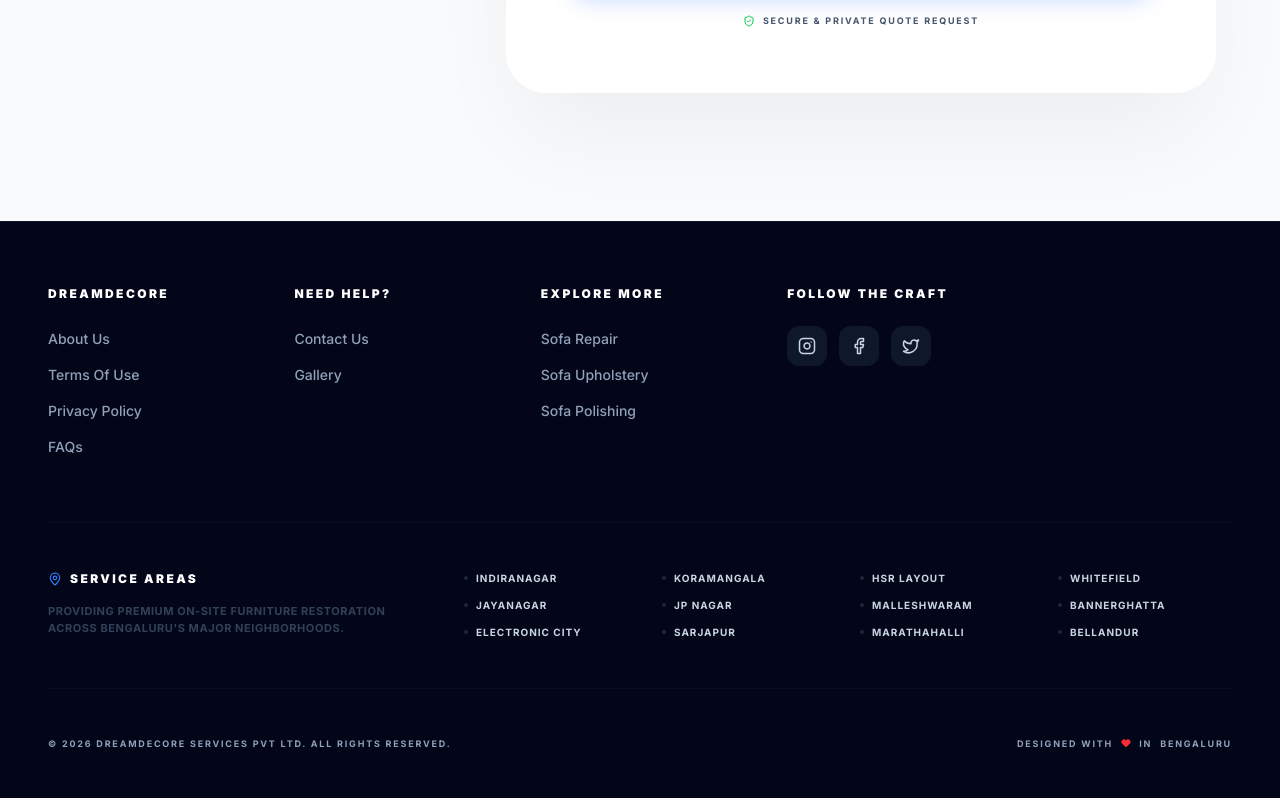
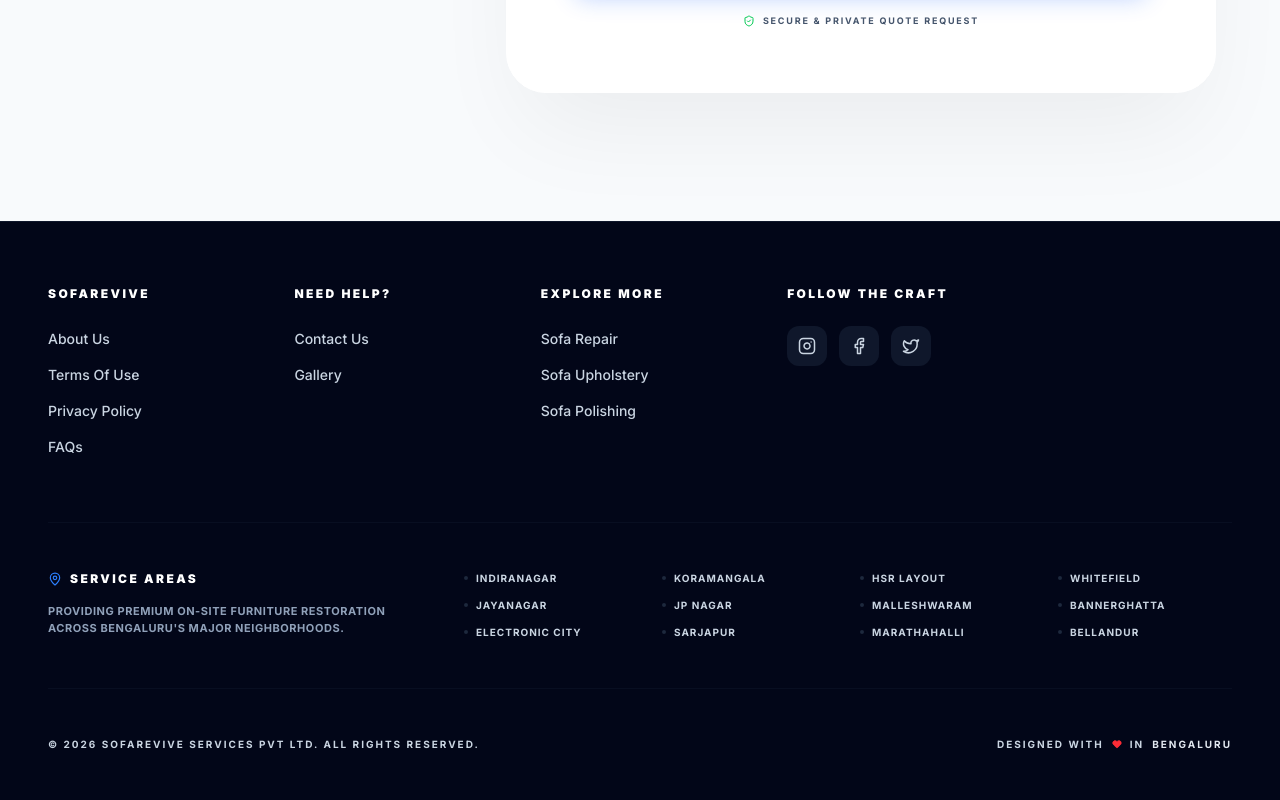
Before and after one commit to Prince8488/sofa-revive, a Next.js app: page /quote in a window 1280 px wide. Shown: the part 1167-1967 px from the top of the page. Built offline with nearby package versions, Linux system fonts and the light colour scheme.

Commit message:
fix accessbility and permormance

```diff
--- a/app/page.tsx
+++ b/app/page.tsx
@@ -8,12 +8,14 @@ import WhyChooseUS from "@/components/layout/sections/WhyChooseUs";
 export default function UrbanSofaMobile() {
   return (
     <div className="bg-white min-h-screen font-sans text-slate-900 selection:bg-blue-100 pb-20 md:pb-0">
+      <main>
         <Hero />
         <OurServices />
         <WhyChooseUS />
         <Testimonials />
         <Sticky />
         <FloatingSticky />
+      </main>
     </div>
   );
 }
--- a/components/layout/Footer.tsx
+++ b/components/layout/Footer.tsx
@@ -6,7 +6,7 @@ import { Facebook, Instagram, Twitter, Heart, MapPin } from "lucide-react";
 
 const FOOTER_DATA = {
   company: {
-    title: "DreamDecore",
+    title: "SofaRevive",
     links: [
       { label: "About Us", href: "/about" },
       { label: "Terms Of Use", href: "/terms-of-use" },
@@ -48,15 +48,17 @@ const serviceAreas = [
 
 const FooterSection = ({ title, links }: { title: string; links: any[] }) => (
   <nav className="flex flex-col space-y-6" aria-label={`${title} navigation`}>
-    <h4 className="text-white font-black uppercase tracking-[0.2em] text-[10px] md:text-xs">
+    {/* FIX 1: Changed h4 to p/span to fix heading hierarchy levels */}
+    <p className="text-white font-black uppercase tracking-[0.2em] text-[10px] md:text-xs">
       {title}
-    </h4>
+    </p>
     <ul className="flex flex-col space-y-3">
       {links.map((link) => (
         <li key={link.label}>
           <Link
             href={link.href}
-            className="text-xs md:text-sm font-medium transition-colors hover:text-blue-500 text-slate-400 focus:outline-none focus:text-blue-400"
+            // FIX 2: Darkened text-slate-400 to text-slate-300 for better contrast on dark bg
+            className="text-xs md:text-sm font-medium transition-colors hover:text-blue-400 text-slate-300 focus:outline-none focus:ring-1 focus:ring-blue-500 rounded"
           >
             {link.label}
           </Link>
@@ -88,12 +90,13 @@ export default function Footer() {
 
           <div className="col-span-2 lg:col-span-2 space-y-8">
             <section aria-labelledby="social-heading">
-              <h4
+              {/* FIX 3: Changed h4 to p */}
+              <p
                 id="social-heading"
                 className="text-white font-black uppercase tracking-[0.2em] text-[10px] md:text-xs mb-6"
               >
                 Follow the craft
-              </h4>
+              </p>
               <div className="flex gap-3">
                 {[
                   { Icon: Instagram, label: "Instagram" },
@@ -104,7 +107,7 @@ export default function Footer() {
                     key={idx}
                     href="#"
                     aria-label={`Visit our ${label} page`}
-                    className="w-10 h-10 rounded-xl bg-slate-900 flex items-center justify-center hover:bg-blue-600 hover:text-white transition-all active:scale-90 focus:ring-2 focus:ring-blue-500 focus:outline-none"
+                    className="w-10 h-10 rounded-xl bg-slate-900 text-slate-300 flex items-center justify-center hover:bg-blue-600 hover:text-white transition-all active:scale-90 focus:ring-2 focus:ring-blue-500 focus:outline-none"
                   >
                     <Icon size={18} aria-hidden="true" />
                   </Link>
@@ -114,15 +117,16 @@ export default function Footer() {
           </div>
         </div>
 
-        {/* SERVICE AREAS SECTION (SEO BOOST) */}
+        {/* SERVICE AREAS SECTION */}
         <div className="py-12 border-y border-slate-900/50 mb-12">
           <div className="flex flex-col lg:flex-row gap-8 items-start">
             <div className="lg:w-1/3">
-              <h4 className="text-white font-black uppercase tracking-[0.2em] text-[10px] md:text-xs mb-4 flex items-center gap-2">
+              <p className="text-white font-black uppercase tracking-[0.2em] text-[10px] md:text-xs mb-4 flex items-center gap-2">
                 <MapPin size={14} className="text-blue-500" />
                 Service Areas
-              </h4>
-              <p className="text-[11px] leading-relaxed text-slate-700 uppercase font-bold tracking-wider">
+              </p>
+              {/* FIX 4: Changed text-slate-700 (failed audit) to text-slate-400 for better visibility on dark bg */}
+              <p className="text-[11px] leading-relaxed text-slate-400 uppercase font-bold tracking-wider">
                 Providing premium on-site furniture restoration across
                 Bengaluru's major neighborhoods.
               </p>
@@ -145,19 +149,21 @@ export default function Footer() {
 
         {/* FINAL FOOTNOTE */}
         <div className="flex flex-col md:flex-row justify-between items-center gap-6">
-          <p className="text-[9px] font-bold tracking-[0.2em] text-slate-400 uppercase text-center md:text-left">
-            © {currentYear} DreamDecore Services Pvt Ltd. All Rights Reserved.
+          {/* FIX 5: Darkened from slate-400 to slate-300 to ensure readability */}
+          <p className="text-[10px] font-bold tracking-[0.2em] text-slate-300 uppercase text-center md:text-left">
+            © {currentYear} SofaRevive Services Pvt Ltd. All Rights Reserved.
           </p>
 
-          <div className="flex items-center gap-2 text-[9px] font-bold tracking-[0.2em] text-slate-400 uppercase">
+          <div className="flex items-center gap-2 text-[10px] font-bold tracking-[0.2em] text-slate-300 uppercase">
             Designed with{" "}
             <Heart
               size={10}
               className="text-red-500 fill-red-500"
+              role="img"
               aria-label="love"
             />{" "}
             in
-            <span className="text-slate-400">Bengaluru</span>
+            <span className="text-slate-200">Bengaluru</span>
           </div>
         </div>
       </div>
--- a/components/layout/Header.tsx
+++ b/components/layout/Header.tsx
@@ -82,6 +82,7 @@ export default function Header() {
           <button
             onClick={() => setIsOpen(true)}
             className="p-2 -ml-2 text-slate-900 hover:bg-slate-50 rounded-xl transition-colors"
+            aria-label="Open main menu"
           >
             <Menu size={28} />
           </button>
--- a/components/layout/sections/ServicesCard.tsx
+++ b/components/layout/sections/ServicesCard.tsx
@@ -95,7 +95,11 @@ export default function ServiceCard({ service }: { service: any }) {
         </ul>
 
         {/* 2. Wrap Button in Link */}
-        <Link href={service.href || "#"} className="block w-full">
+        <Link
+          href={service.href || "#"}
+          className="block w-full"
+          aria-label={`View case study for ${service.title}`}
+        >
           <button
             type="button"
             className="w-full py-4 bg-slate-950 text-white rounded-xl font-bold text-[10px] uppercase tracking-[0.2em] hover:bg-blue-600 transition-all active:scale-[0.97] shadow-sm"
```
Lines whose indentation alone changed are shown as unchanged.
